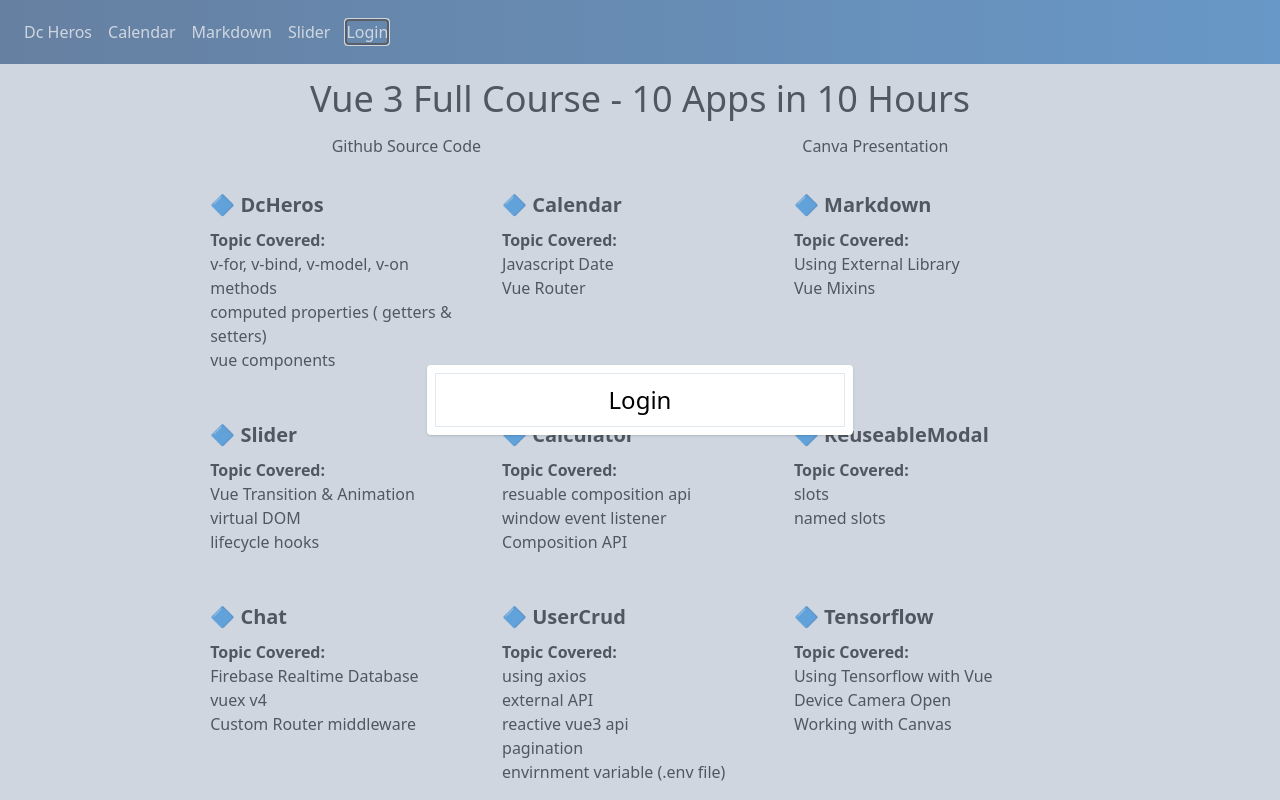
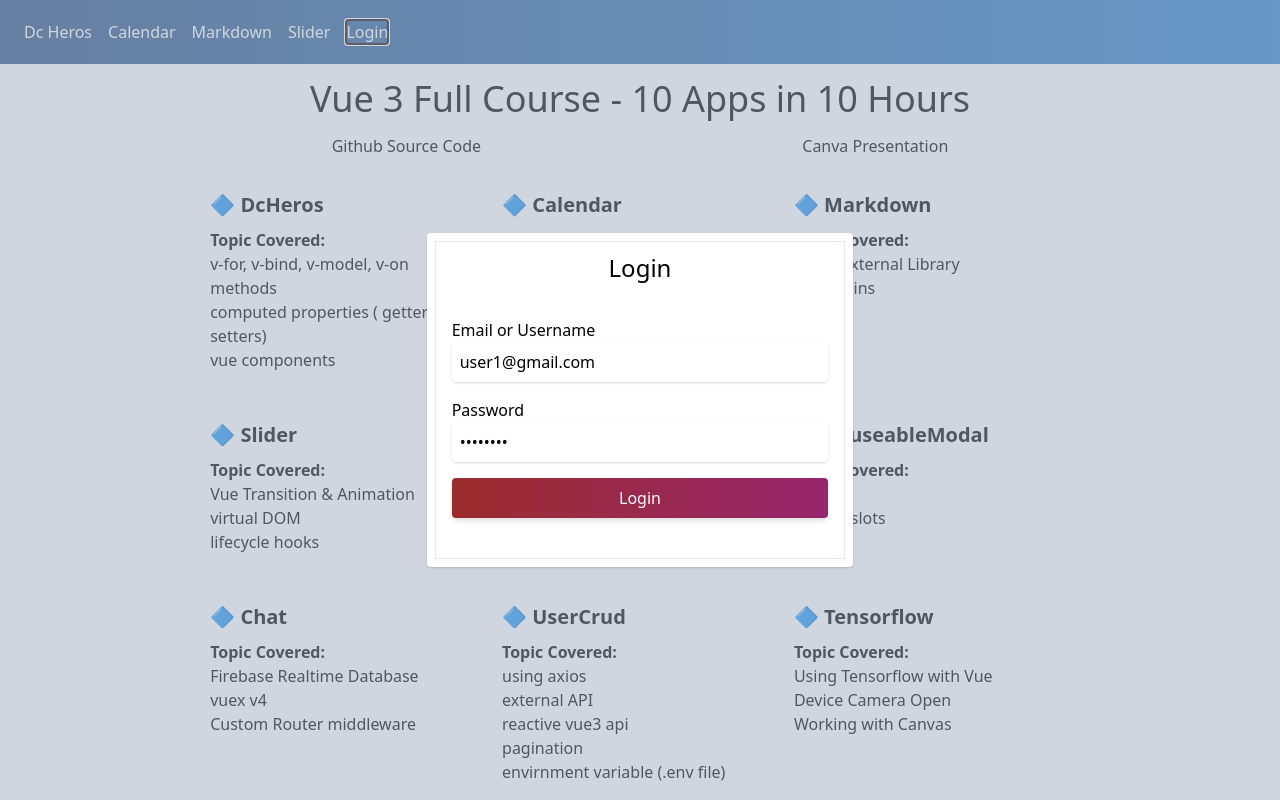
Before and after one commit to denisfloyd/vuejs-10-hours-course, a Vue app: page / in a window 1280 px wide. Both pictures are taken after a click on the button "Login". Shown: the top 800 px of the page. Built offline with nearby package versions, Linux system fonts and the light colour scheme.

Commit message:
login form

```diff
--- a/src/components/LoginModal.vue
+++ b/src/components/LoginModal.vue
@@ -9,6 +9,37 @@
         <div class="z-30 m-auto bg-white p-2 rounded shadow w-10/12 md:w-1/3">
           <div class="p-2 border">
             <h1 class="text-2xl text-center">Login</h1>
+
+            <form class="p-2 my-2" @submit.prevent="submit">
+              <div class="my-4">
+                <label>Email or Username</label>
+                <input
+                  ref="emailRef"
+                  v-model="email"
+                  class="rounded shadow p-2 w-full"
+                  placeholder="Enter your email or username"
+                />
+              </div>
+              <div class="my-4">
+                <label>Password</label>
+                <input
+                  v-model="password"
+                  class="rounded shadow p-2 w-full"
+                  type="password"
+                  placeholder="enter your password"
+                />
+              </div>
+              <div class="my-4">
+                <button
+                  type="submit"
+                  class="w-full rounded shadow-md bg-gradient-to-r from-red-800 to-pink-800 text-white p-2"
+                >
+                  <span v-if="!isLoading">Login</span>
+                  <span v-else>⌛</span>
+                </button>
+              </div>
+            </form>
+
           </div>
         </div>
       </div>
```
